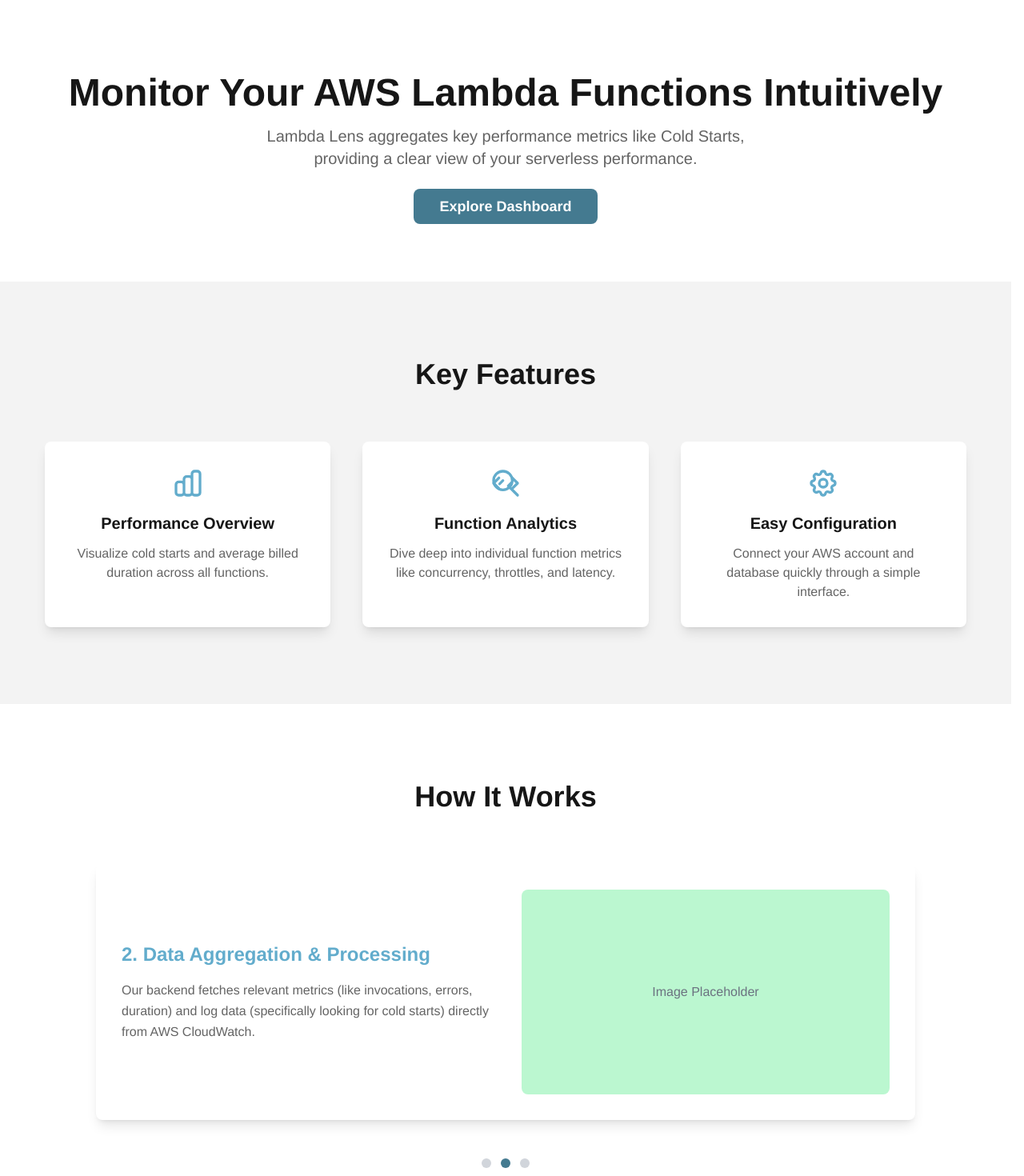
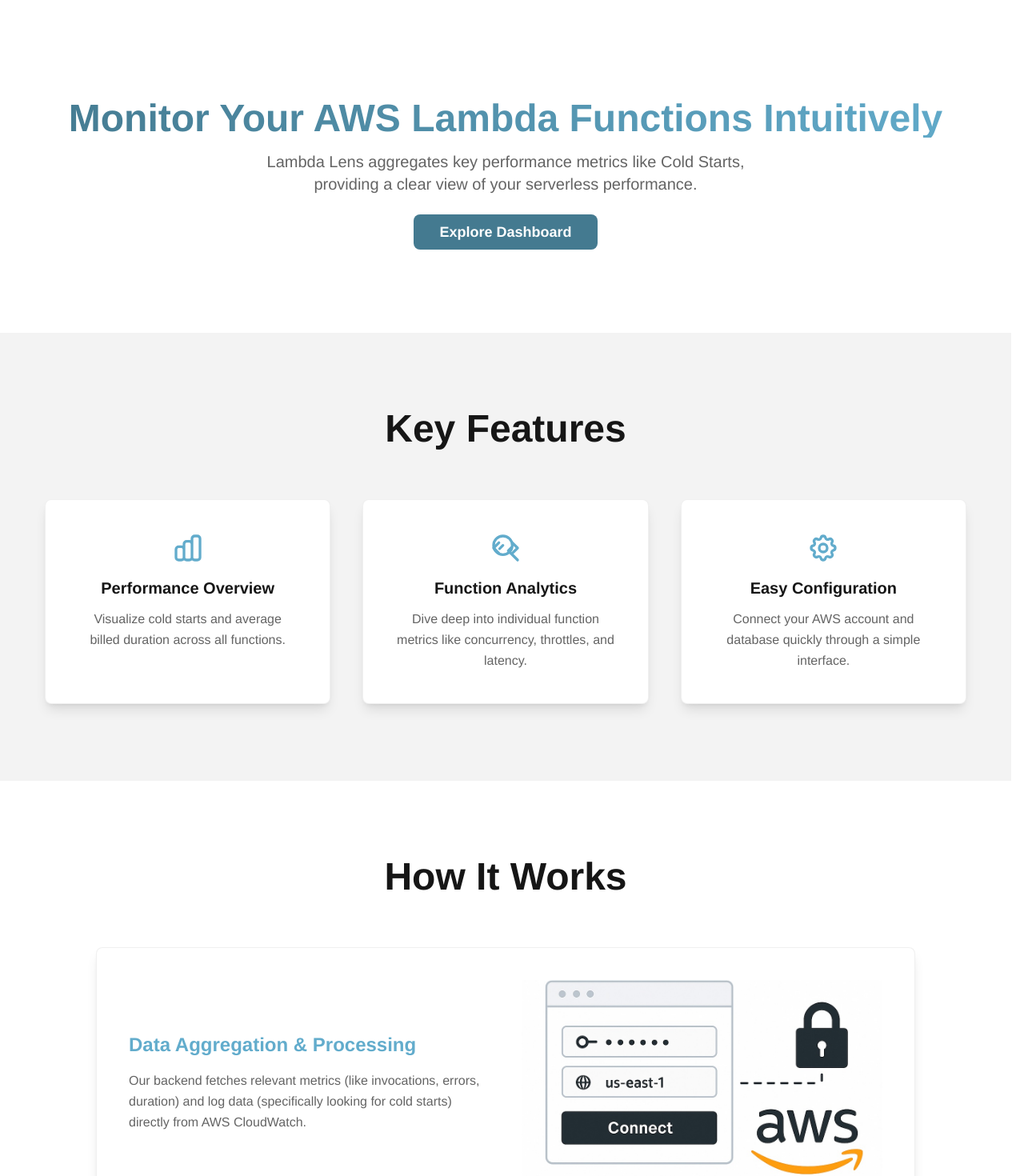
Before and after one commit to oslabs-beta/Lambda-Lens, a React (Vite) app in the folder client/: page / in a window 1280 px wide. Shown: the part 60-1530 px from the top of the page at 80% size. Built offline with nearby package versions, Linux system fonts and the light colour scheme.

Commit message:
refactor: replace palceholder images with connect image

```diff
--- a/client/src/pages/Landing/Features/Features.tsx
+++ b/client/src/pages/Landing/Features/Features.tsx
@@ -1,31 +1,33 @@
 const Features = () => {
+  const cardBaseClasses = "bg-light-cont-l dark:bg-dark-cont-l p-10 rounded-lg shadow-lg hover:shadow-xl border border-light-cont-s/50 dark:border-dark-cont-s/50 transition-all duration-300 hover:scale-[1.03]";
+
   return (
     <section className="py-24 bg-light-cont-m dark:bg-dark-cont-m px-4 transition-colors">
-      <h2 className="text-3xl md:text-4xl font-semibold text-center mb-16">Key Features</h2>
+      <h2 className="text-4xl md:text-5xl font-bold text-center mb-16">Key Features</h2>
       <div className="grid md:grid-cols-3 gap-10 max-w-6xl mx-auto">
         {/* Feature 1 */}
-        <div className="bg-light-cont-l dark:bg-dark-cont-l p-8 rounded-lg shadow-lg hover:shadow-xl transition-shadow duration-300">
+        <div className={cardBaseClasses}>
           <div className="text-element-h mb-4">
             <svg className="w-10 h-10 mx-auto" fill="none" stroke="currentColor" viewBox="0 0 24 24" xmlns="http://www.w3.org/2000/svg"><path strokeLinecap="round" strokeLinejoin="round" strokeWidth="2" d="M9 19v-6a2 2 0 00-2-2H5a2 2 0 00-2 2v6a2 2 0 002 2h2a2 2 0 002-2zm0 0V9a2 2 0 012-2h2a2 2 0 012 2v10m-6 0a2 2 0 002 2h2a2 2 0 002-2m0 0V5a2 2 0 012-2h2a2 2 0 012 2v14a2 2 0 01-2 2h-2a2 2 0 01-2-2z"></path></svg>
           </div>
           <h3 className="text-xl font-semibold text-center mb-3">Performance Overview</h3>
-          <p className="text-light-text-sec dark:text-dark-text-sec text-center">Visualize cold starts and average billed duration across all functions.</p>
+          <p className="text-light-text-sec dark:text-dark-text-sec text-center leading-relaxed">Visualize cold starts and average billed duration across all functions.</p>
         </div>
         {/* Feature 2 */}
-        <div className="bg-light-cont-l dark:bg-dark-cont-l p-8 rounded-lg shadow-lg hover:shadow-xl transition-shadow duration-300">
+        <div className={cardBaseClasses}>
            <div className="text-element-h mb-4">
              <svg className="w-10 h-10 mx-auto" fill="none" stroke="currentColor" viewBox="0 0 24 24" xmlns="http://www.w3.org/2000/svg"><path strokeLinecap="round" strokeLinejoin="round" strokeWidth="2" d="M21 21l-6-6m2-5a7 7 0 11-14 0 7 7 0 0114 0zM10 10l-2.5 2.5M14 14l2.5-2.5"></path><path strokeLinecap="round" strokeLinejoin="round" strokeWidth="2" d="M7 8l-4 4 4 4M17 8l4 4-4 4"></path></svg>
            </div>
           <h3 className="text-xl font-semibold text-center mb-3">Function Analytics</h3>
-          <p className="text-light-text-sec dark:text-dark-text-sec text-center">Dive deep into individual function metrics like concurrency, throttles, and latency.</p>
+          <p className="text-light-text-sec dark:text-dark-text-sec text-center leading-relaxed">Dive deep into individual function metrics like concurrency, throttles, and latency.</p>
         </div>
         {/* Feature 3 */}
-        <div className="bg-light-cont-l dark:bg-dark-cont-l p-8 rounded-lg shadow-lg hover:shadow-xl transition-shadow duration-300">
+        <div className={cardBaseClasses}>
            <div className="text-element-h mb-4">
              <svg className="w-10 h-10 mx-auto" fill="none" stroke="currentColor" viewBox="0 0 24 24" xmlns="http://www.w3.org/2000/svg"><path strokeLinecap="round" strokeLinejoin="round" strokeWidth="2" d="M10.325 4.317c.426-1.756 2.924-1.756 3.35 0a1.724 1.724 0 002.573 1.066c1.543-.94 3.31.826 2.37 2.37a1.724 1.724 0 001.065 2.572c1.756.426 1.756 2.924 0 3.35a1.724 1.724 0 00-1.066 2.573c.94 1.543-.826 3.31-2.37 2.37a1.724 1.724 0 00-2.572 1.065c-.426 1.756-2.924 1.756-3.35 0a1.724 1.724 0 00-2.573-1.066c-1.543.94-3.31-.826-2.37-2.37a1.724 1.724 0 00-1.065-2.572c-1.756-.426-1.756-2.924 0-3.35a1.724 1.724 0 001.066-2.573c-.94-1.543.826-3.31 2.37-2.37.996.608 2.296.07 2.572-1.065z"></path><path strokeLinecap="round" strokeLinejoin="round" strokeWidth="2" d="M15 12a3 3 0 11-6 0 3 3 0 016 0z"></path></svg>
            </div>
           <h3 className="text-xl font-semibold text-center mb-3">Easy Configuration</h3>
-          <p className="text-light-text-sec dark:text-dark-text-sec text-center">Connect your AWS account and database quickly through a simple interface.</p>
+          <p className="text-light-text-sec dark:text-dark-text-sec text-center leading-relaxed">Connect your AWS account and database quickly through a simple interface.</p>
         </div>
       </div>
     </section>
--- a/client/src/pages/Landing/Hero/Hero.tsx
+++ b/client/src/pages/Landing/Hero/Hero.tsx
@@ -2,11 +2,14 @@ import { Link } from 'react-router-dom';
 
 const Hero = () => {
   return (
-    <section className="text-center py-20 px-4">
-      <h1 className="text-4xl md:text-5xl font-bold mb-4">
+    // Increased vertical padding
+    <section className="text-center py-28 px-4">
+      {/* Added gradient text classes */}
+      <h1 className="text-4xl md:text-5xl font-bold mb-4 bg-gradient-to-r from-element-s to-element-h bg-clip-text text-transparent">
         Monitor Your AWS Lambda Functions Intuitively
       </h1>
-      <p className="text-lg md:text-xl text-light-text-sec dark:text-dark-text-sec mb-8 max-w-2xl mx-auto">
+      {/* Added leading-relaxed for better readability */}
+      <p className="text-lg md:text-xl text-light-text-sec dark:text-dark-text-sec mb-8 max-w-2xl mx-auto leading-relaxed">
         Lambda Lens aggregates key performance metrics like Cold Starts, providing a clear view of your serverless performance.
       </p>
       <Link
--- a/client/src/pages/Landing/HowItWorks/HowItWorks.tsx
+++ b/client/src/pages/Landing/HowItWorks/HowItWorks.tsx
@@ -3,22 +3,22 @@ import { useState, useEffect } from 'react';
 const panes = [
   {
     id: 1,
-    title: '1. Connect Your AWS Account',
+    title: 'Connect Your AWS Account',
     description: 'Securely provide your AWS credentials and region. Lambda Lens uses this to access CloudWatch metrics and logs for your Lambda functions.',
-    imagePlaceholder: 'bg-blue-200 dark:bg-blue-800',
+    imageSrc: '/awsconnect.jpg',
   },
   {
     id: 2,
-    title: '2. Data Aggregation & Processing',
+    title: 'Data Aggregation & Processing',
     description: 'Our backend fetches relevant metrics (like invocations, errors, duration) and log data (specifically looking for cold starts) directly from AWS CloudWatch.',
-    imagePlaceholder: 'bg-green-200 dark:bg-green-800',
+    imageSrc: '/awsconnect.jpg',
   },
   {
     id: 3,
-    title: '3. Intuitive Visualization',
+    title: 'Intuitive Visualization',
     description: 'The processed data is presented in easy-to-understand charts and tables on your dashboard, highlighting key performance indicators like cold starts and billed duration.',
-    imagePlaceholder: 'bg-purple-200 dark:bg-purple-800',
-  },
+    imageSrc: '/awsconnect.jpg',
+},
 ];
 
 const HowItWorks = () => {
@@ -39,21 +39,19 @@ const HowItWorks = () => {
 
   return (
     <section className="py-24 px-4">
-      <h2 className="text-3xl md:text-4xl font-semibold text-center mb-16">How It Works</h2>
+      <h2 className="text-4xl md:text-5xl font-bold text-center mb-16">How It Works</h2>
       <div className="max-w-5xl mx-auto">
-        {/* Active Pane Content */}
         {currentPane && (
-          <div className="grid md:grid-cols-2 gap-10 items-center bg-light-cont-l dark:bg-dark-cont-l p-8 rounded-lg shadow-lg mb-12">
+          <div className="grid md:grid-cols-2 gap-10 items-center bg-light-cont-l dark:bg-dark-cont-l p-10 rounded-lg shadow-lg mb-12 border border-light-cont-s/50 dark:border-dark-cont-s/50 transition-all duration-300 hover:scale-[1.03]">
             <div>
               <h3 className="text-2xl font-semibold mb-4 text-element-h">{currentPane.title}</h3>
               <p className="text-light-text-sec dark:text-dark-text-sec leading-relaxed">{currentPane.description}</p>
             </div>
-            <div className={`w-full h-64 rounded-lg flex items-center justify-center text-gray-500 ${currentPane.imagePlaceholder}`}>
-              <span>Image Placeholder</span>
+            <div className={`w-full h-64 rounded-lg flex items-center justify-center text-gray-500 ${currentPane.imageSrc}`}>
+                <img src={currentPane.imageSrc} alt={currentPane.title} className='w-full h-full object-cover'/>
             </div>
           </div>
         )}
-        {/* Pane Indicator Circles */}
         <div className="flex justify-center space-x-3">
           {panes.map((pane) => (
             <button
```
Also changed, not shown: client/public/awsconnect.jpg (added).
